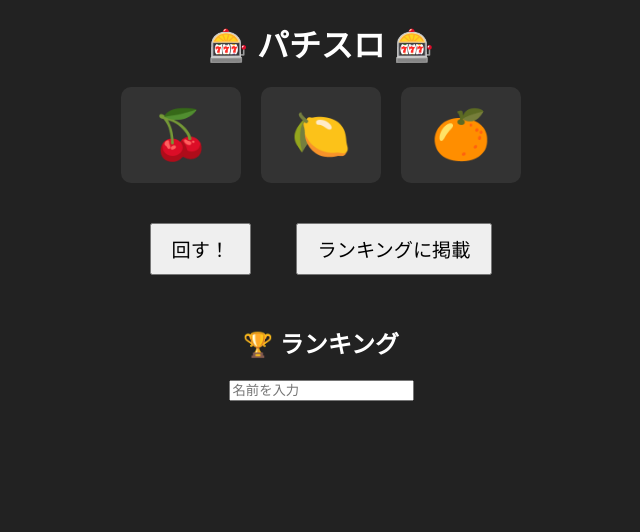
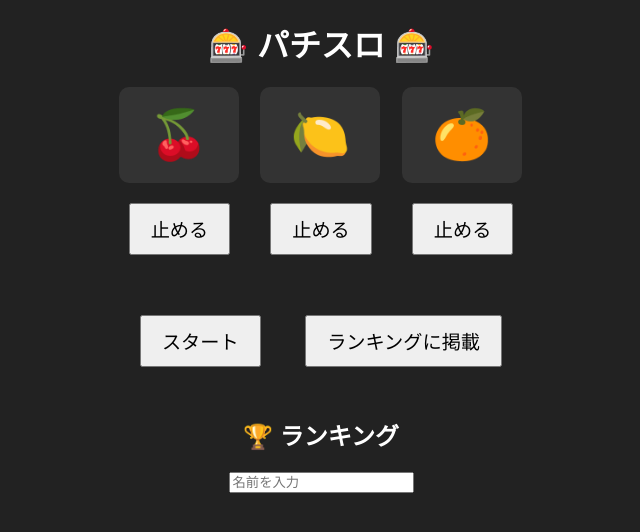
Before and after one commit to adasdasdasdaaaa/patinntinnko, a website: page public/index.html in a window 1280 px wide. Shown: the whole page, without its empty margins (319-959 px from the left). Drawn offline with nearby package versions, Linux system fonts and the light colour scheme; no server answers.

Commit message:
Update index.html

```diff
--- a/public/index.html
+++ b/public/index.html
@@ -2,7 +2,7 @@
 <html lang="ja">
 <head>
   <meta charset="utf-8" />
-  <title>パチスロ</title>
+  <title>パチスロ演出付き</title>
   <link rel="stylesheet" href="/style.css" />
   <script src="https://cdn.socket.io/4.7.5/socket.io.min.js"></script>
   <script src="/slot.js" defer></script>
@@ -10,11 +10,20 @@
 <body>
   <h1>🎰 パチスロ 🎰</h1>
   <div class="slot-container">
-    <div id="reel1" class="reel">🍒</div>
-    <div id="reel2" class="reel">🍋</div>
-    <div id="reel3" class="reel">🍊</div>
+    <div class="reel-container">
+      <div id="reel1" class="reel">🍒</div>
+      <button id="stop1">止める</button>
+    </div>
+    <div class="reel-container">
+      <div id="reel2" class="reel">🍋</div>
+      <button id="stop2">止める</button>
+    </div>
+    <div class="reel-container">
+      <div id="reel3" class="reel">🍊</div>
+      <button id="stop3">止める</button>
+    </div>
   </div>
-  <button id="spinBtn">回す！</button>
+  <button id="spinBtn">スタート</button>
   <button id="publishBtn">ランキングに掲載</button>
 
   <div id="result"></div>
```
